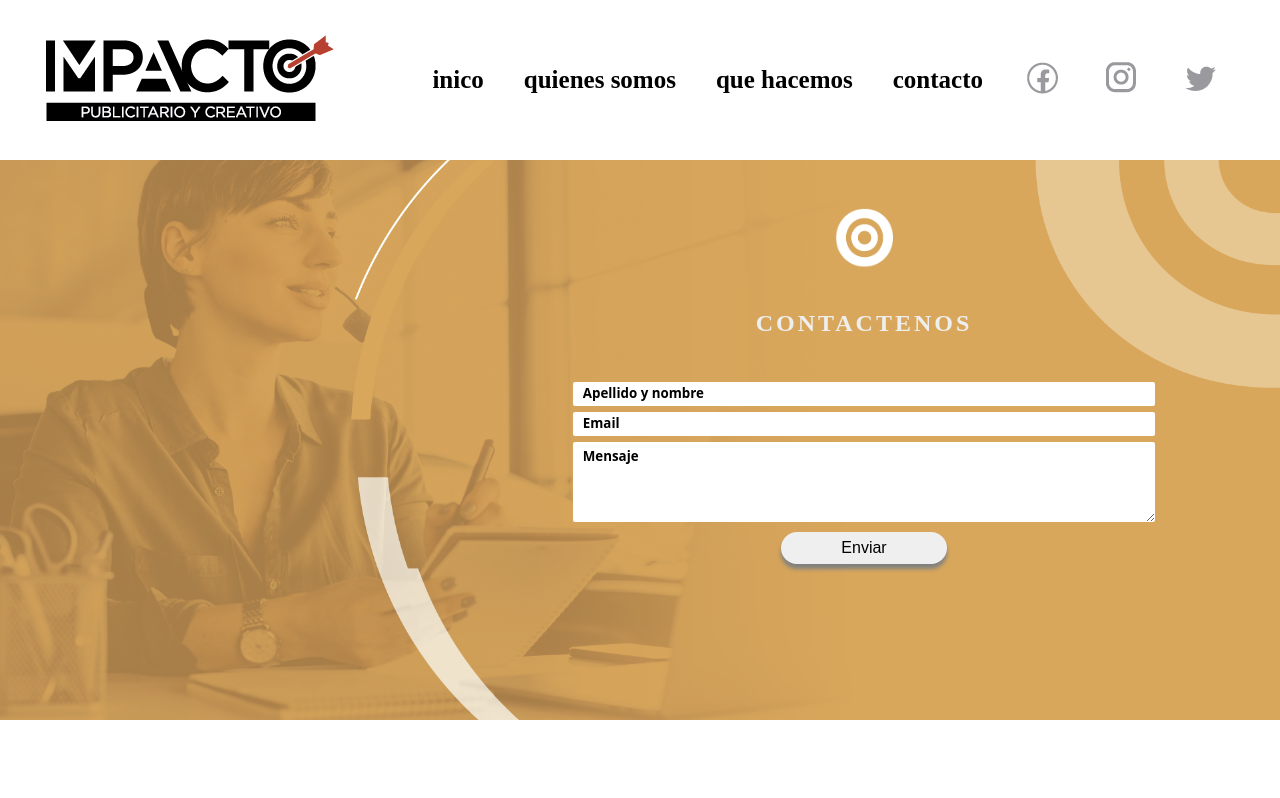
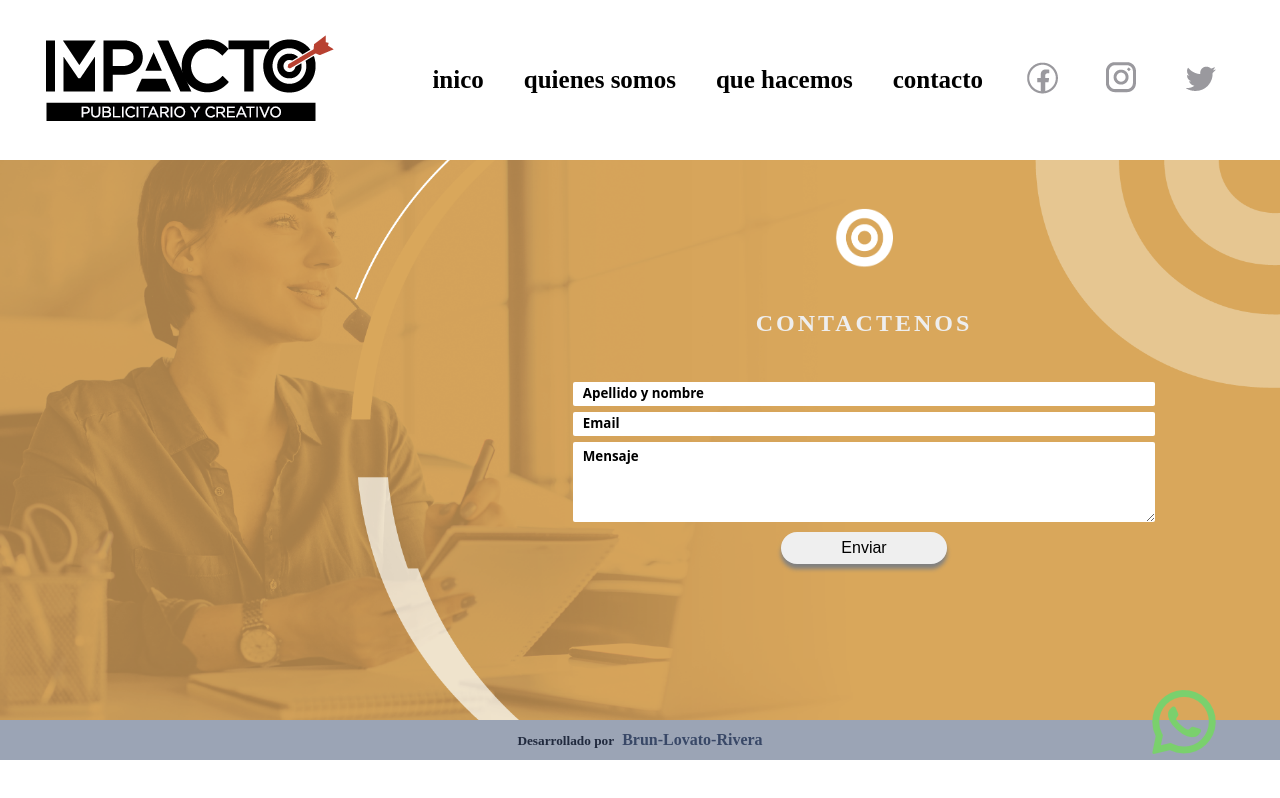
Before and after one commit to Yoryao/impacto, a plain HTML site: page index.html in a window 1280 px wide. Drawn offline with Linux system fonts and the light colour scheme; files whose address does not match are found by name.

Commit message:
agregado boton whatsapp y link desarrolladores

```diff
--- a/css/style.css
+++ b/css/style.css
@@ -122,14 +122,38 @@ a:hover{
 
 
 /* FIN BLOQUE FORMULARIO CONTACTO */
+/* INICIO BLOQUE WHATSAPP */
+#whatsappContainer {
+
+    position: fixed;
+    right: 5%;
+    bottom: 5%;
+}
+/* FIN BLOQUE WHATSAPP */
+
+ /* INICIO BLOQUE COPYRIGTH */
+ #copyrigth {
+     display: flex;
+     align-items: center;
+     justify-content: center;
+    width: 100vw;
+    height: 5vh;
+    background-color: #9BA4B5;
+    color: #212A3E;
+    font-size: 1rem;
+
+ }
+
+ #copyrigthAnchor {
+    padding-left: 5px;
+    font-size: 1rem;
+    color: #394867;
+ }
+ #copyrigthAnchor:hover {
+    font-weight: bold;
+    color: gold;
+ }
 
 
 
-
-
-
-
-
-
-/* INICIO BLOQUE WHATSAPP */
-/* FIN BLOQUE WHATSAPP */
+ /* FIN BLOQUE COPYRIGTH */
--- a/index.html
+++ b/index.html
@@ -44,10 +44,6 @@
     <!-- INICIO BLOQUE CLIENTES -->
     <!-- FIN BLOQUE CLIENTES -->
     <!-- INICIO BLOQUE FORMULARIO CONTACTO -->
-    <!-- FIN BLOQUE FORMULARIO CONTACTO-->
-    <!-- INICIO BLOQUE WHATSAPP -->
-    <!-- FIN BLOQUE WHATSAPP-->
-
 
 
 
@@ -64,6 +60,20 @@
 
         </div>
     </div>
+    <!-- FIN BLOQUE FORMULARIO CONTACTO-->
+    <!-- INICIO BLOQUE WHATSAPP -->
+    <div id="whatsappContainer">
+        <a href="http://wa.me/1136188888?text=Hola,%20estoy%20interesado%20en%20contactarlos." target="_blank" rel="noopener noreferrer">
+            <img src="./whatsapp.png" alt="whatsappButon">
+        </a>
+    </div>
+    <!-- FIN BLOQUE WHATSAPP-->
+    <!-- INICIO BLOQUE COPYRIGTH-->
+    <div id="copyrigth">
+        <h5>Desarrollado por <a href="http://www.github.com/Yoryao/impacto" target="_blank" rel="noopener noreferrer" id="copyrigthAnchor">Brun-Lovato-Rivera</a></h5>
+    </div>
+    <!-- FIN BLOQUE COPYRIGTH-->
+
 
 
     <script src="../script/app.js"></script>
```
Also changed, not shown: whatsapp.png (added). Lines whose indentation alone changed are shown as unchanged.
